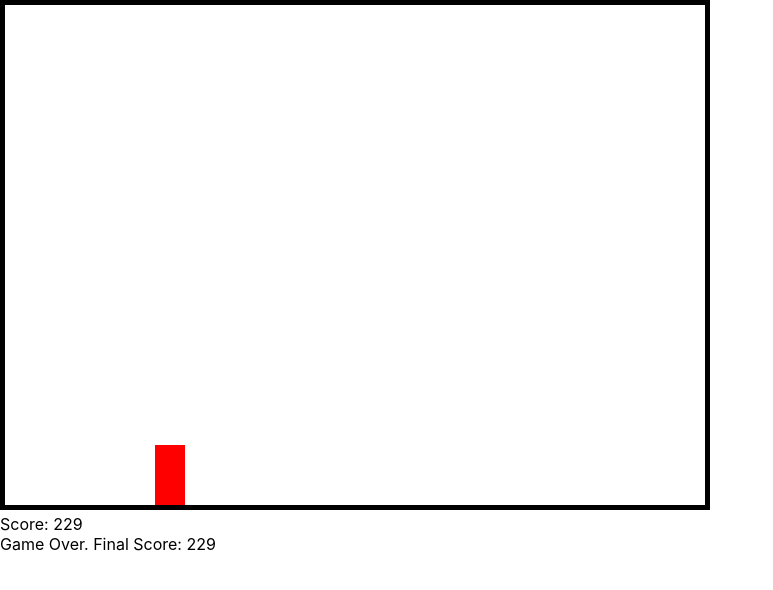
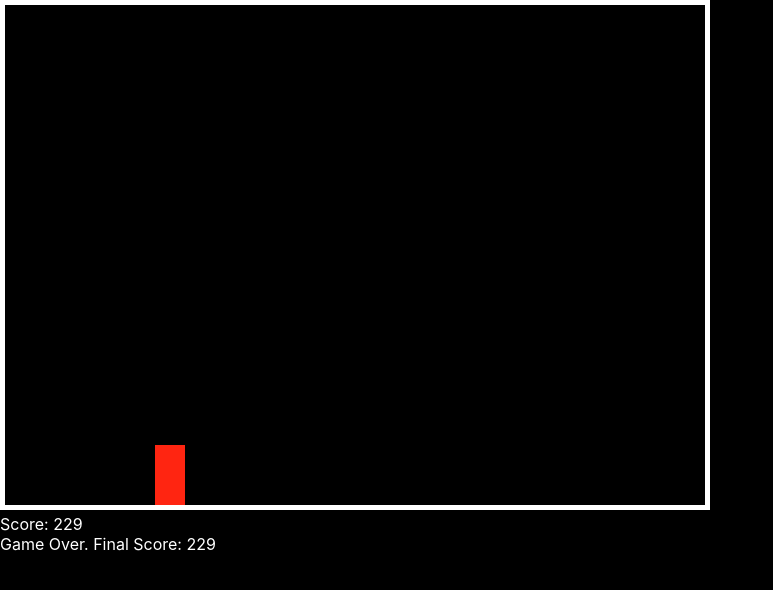
Before and after one commit to nonsann/LIKE-LION-FRONT, a React (Create React App) app: page / in a window 1280 px wide. Shown: the top 590 px of the page, without its empty margins (0-773 px from the left). Built offline with nearby package versions, Linux system fonts and the light colour scheme.

Commit message:
UPDATE : updated color

```diff
--- a/src/App.css
+++ b/src/App.css
@@ -32,6 +32,7 @@
   from {
     transform: rotate(0deg);
   }
+
   to {
     transform: rotate(360deg);
   }
--- a/src/App.js
+++ b/src/App.js
@@ -2,8 +2,13 @@ import React from 'react';
 import GameCanvas from './components/GameCanvas';
 
 function App() {
+  const appStyle = {
+    background: 'black',
+    minHeight: '100vh', // 최소 뷰포트 높이까지 채우도록 설정
+  };
+
   return (
-    <div className="App">
+    <div className="App" style={appStyle}>
       <GameCanvas />
     </div>
   );
--- a/src/components/GameCanvas.js
+++ b/src/components/GameCanvas.js
@@ -113,22 +113,22 @@ const GameCanvas = () => {
 
         // 장애물 그리기
         obstacles.forEach(obstacle => {
-            ctx.fillStyle = 'red';
+            ctx.fillStyle = '#FF2511';
             ctx.fillRect(obstacle.x, FLOOR_Y_POS - obstacle.height, obstacle.width, obstacle.height); // 장애물 그리기 Y 좌표 수정
         });
 
     }, [playerY, obstacles]);
 
     return (
-        <div>
+        <div style={{ background: 'black' }}>
             <canvas
                 ref={canvasRef}
                 width={700}
                 height={FLOOR_Y_POS}
-                style={{ border: '5px solid black' }}
+                style={{ border: '5px solid white' }}
             />
-            <div>Score: {score}</div>
-            {gameOver && <div>Game Over. Final Score: {score}</div>}
+            <div style={{ color: 'white' }}>Score: {score}</div>
+            {gameOver && <div style={{ color: 'white' }}>Game Over. Final Score: {score}</div>}
         </div>
     );
 };
```
